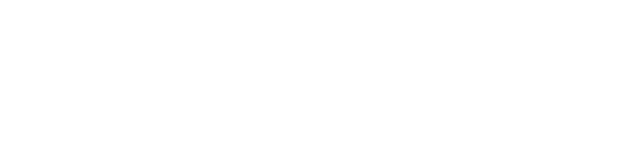
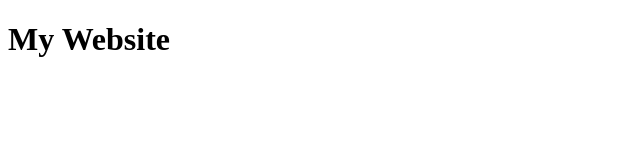
Before and after one commit to nbarajas/nbarajas.github.io, a plain HTML site: page Index.html in a window 1280 px wide. Shown: the whole page, without its empty margins (0-640 px from the left). Drawn offline with Linux system fonts and the light colour scheme.

Commit message:
made first change

```diff
--- a/Index.html
+++ b/Index.html
@@ -3,6 +3,10 @@
 <html>
 
 <head>
+  <h1>
+    My Website
+  </h1>
+
 </head>
 
 <body>
```
